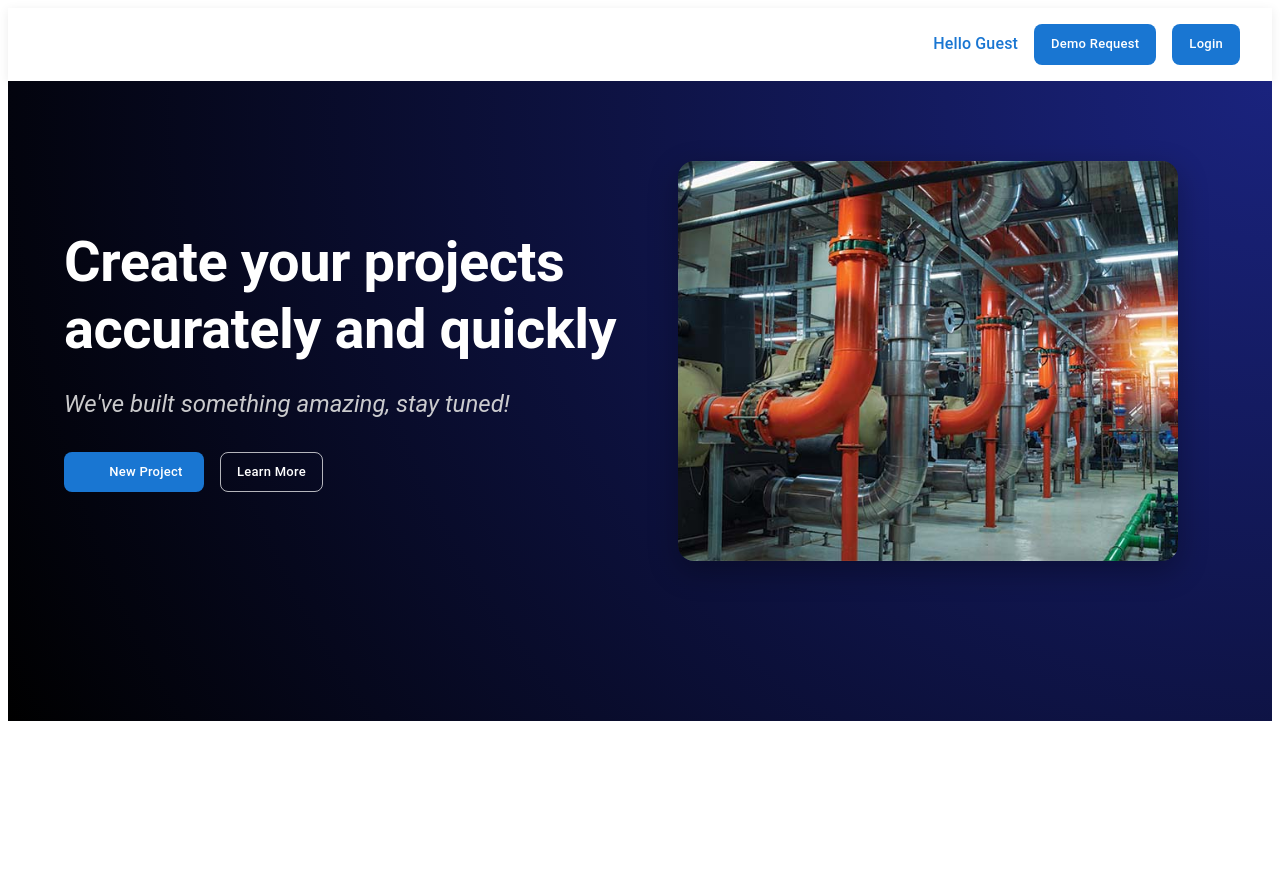
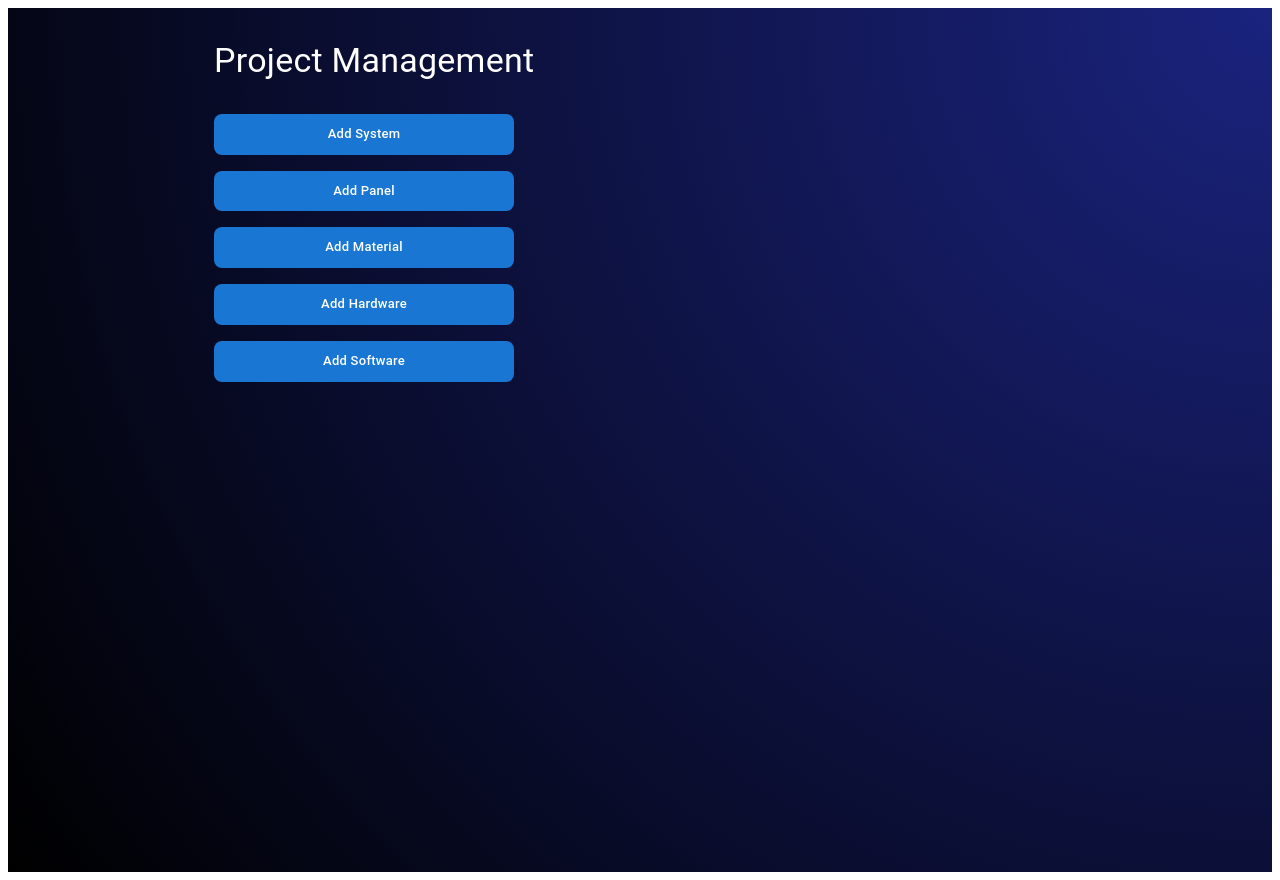
Before and after one commit to ErginYurttas/havalogic, a React (Create React App) app: page /projects in a window 1280 px wide. Before the commit the page ends 800 px from the top, so only its background shows below. Built offline with nearby package versions, Linux system fonts and the light colour scheme; some icons are missing; a web font is replaced by a local one.

Commit message:
20250721_2306

```diff
--- a/src/App.tsx
+++ b/src/App.tsx
@@ -1,13 +1,18 @@
-import { ThemeProvider } from '@mui/material';
-import { darkTheme } from './theme';
-import Home from './pages/Home';
+import { ThemeProvider } from '@mui/material'
+import { Routes, Route } from 'react-router-dom'
+import { darkTheme } from './theme'
+import Home from './pages/Home'
+import Project from './pages/Project' // Matches your Project.tsx filename
 
 function App() {
   return (
     <ThemeProvider theme={darkTheme}>
-      <Home />
+      <Routes>
+        <Route path="/" element={<Home />} />
+        <Route path="/projects" element={<Project />} /> {/* URL remains /projects */}
+      </Routes>
     </ThemeProvider>
-  );
+  )
 }
 
-export default App; // <- Bu satır kritik!
+export default App
--- a/src/index.tsx
+++ b/src/index.tsx
@@ -1,19 +1,13 @@
-import React from 'react';
-import ReactDOM from 'react-dom/client';
-import './index.css';
-import App from './App';
-import reportWebVitals from './reportWebVitals';
+import React from 'react'
+import ReactDOM from 'react-dom/client'
+import { BrowserRouter } from 'react-router-dom'
+import App from './App'
+import './index.css'
 
-const root = ReactDOM.createRoot(
-  document.getElementById('root') as HTMLElement
-);
-root.render(
+ReactDOM.createRoot(document.getElementById('root')!).render(
   <React.StrictMode>
-    <App />
+    <BrowserRouter>
+      <App />
+    </BrowserRouter>
   </React.StrictMode>
-);
-
-// If you want to start measuring performance in your app, pass a function
-// to log results (for example: reportWebVitals(console.log))
-// or send to an analytics endpoint. Learn more: https://bit.ly/CRA-vitals
-reportWebVitals();
+)
--- a/src/pages/Home.tsx
+++ b/src/pages/Home.tsx
@@ -94,6 +94,7 @@ export default function Home() {
   const [open, setOpen] = React.useState(false);
   const [showLearnMoreAlert, setShowLearnMoreAlert] = React.useState(false);
   const [showDemoAlert, setShowDemoAlert] = React.useState(false);
+  const [validationError, setValidationError] = React.useState(false);
   const [formData, setFormData] = React.useState<FormData>({
     projectName: '',
     buildingType: '',
@@ -141,9 +142,21 @@ export default function Home() {
   };
 
   const handleSubmit = () => {
-    console.log('Form Data:', formData);
-    handleClose();
-  };
+  // Eksik alan kontrolü
+  if (!formData.projectName ||
+      !formData.buildingType ||
+      !formData.system ||
+      !formData.city ||
+      !formData.country ||
+      !formData.responsible) {
+    setValidationError(true); // Validasyon hatasını tetikle
+    return; // Fonksiyonu durdur
+  }
+
+  console.log('Form Data:', formData);
+  handleClose();
+  window.location.href = '/projects'; // Yönlendirme
+};
 
   return (
     <Box sx={{ backgroundColor: '#f5f7fa' }}>
@@ -331,7 +344,7 @@ export default function Home() {
         </DialogActions>
       </Dialog>
 
-      {/* Snackbar'lar */}
+
       <Snackbar
         open={showAlert}
         autoHideDuration={3000}
@@ -374,6 +387,20 @@ export default function Home() {
         }}
       />
 
+      <Snackbar
+  open={validationError}
+  autoHideDuration={3000}
+  onClose={() => setValidationError(false)}
+  message="Please fill in all required fields"
+  anchorOrigin={{ vertical: 'top', horizontal: 'center' }}
+  sx={{
+    '& .MuiSnackbarContent-root': {
+      backgroundColor: '#d21947',
+      color: 'white'
+    }
+  }}
+/>
+
       <LoginModalWrapper
   open={showLogin}
   onClose={() => setShowLogin(false)}
--- a/src/pages/Project.tsx
+++ b/src/pages/Project.tsx
@@ -1 +1,55 @@
-export {};
+import { Box, Button, Typography, Stack } from '@mui/material';
+import { styled } from '@mui/system';
+import { darkTheme } from '../theme'; // theme dosyanızın yolunu kontrol edin
+import Container from '@mui/material/Container';
+
+// Home.tsx'ten kopyalanan buton stilleri
+const ModernButton = styled(Button)({
+  borderRadius: '8px',
+  padding: '8px 16px',
+  fontSize: '0.8125rem',
+  fontWeight: 500,
+  textTransform: 'none',
+  letterSpacing: '0.02em',
+  transition: 'all 0.2s ease',
+  border: '1px solid',
+  '&:hover': {
+    transform: 'translateY(-1px)',
+    boxShadow: '0 1px 2px rgba(0, 0, 0, 0.1)'
+  }
+});
+
+const PrimaryButton = styled(ModernButton)({
+  backgroundColor: '#1976d2',
+  color: '#fff',
+  borderColor: 'transparent',
+  '&:hover': {
+    backgroundColor: '#1565c0',
+    borderColor: 'transparent'
+  }
+});
+
+export default function Project() {
+  return (
+    <Box sx={{
+      minHeight: '100vh',
+      background: 'radial-gradient(circle at top right, #1A237E, #000000)',
+      color: '#FFFFFF',
+      p: 4
+    }}>
+      <Container maxWidth="md">
+        <Typography variant="h4" sx={{ mb: 4, color: 'white' }}>
+          Project Management
+        </Typography>
+
+        <Stack spacing={2} sx={{ maxWidth: '300px' }}>
+          <PrimaryButton>Add System</PrimaryButton>
+          <PrimaryButton>Add Panel</PrimaryButton>
+          <PrimaryButton>Add Material</PrimaryButton>
+          <PrimaryButton>Add Hardware</PrimaryButton>
+          <PrimaryButton>Add Software</PrimaryButton>
+        </Stack>
+      </Container>
+    </Box>
+  );
+}
```
